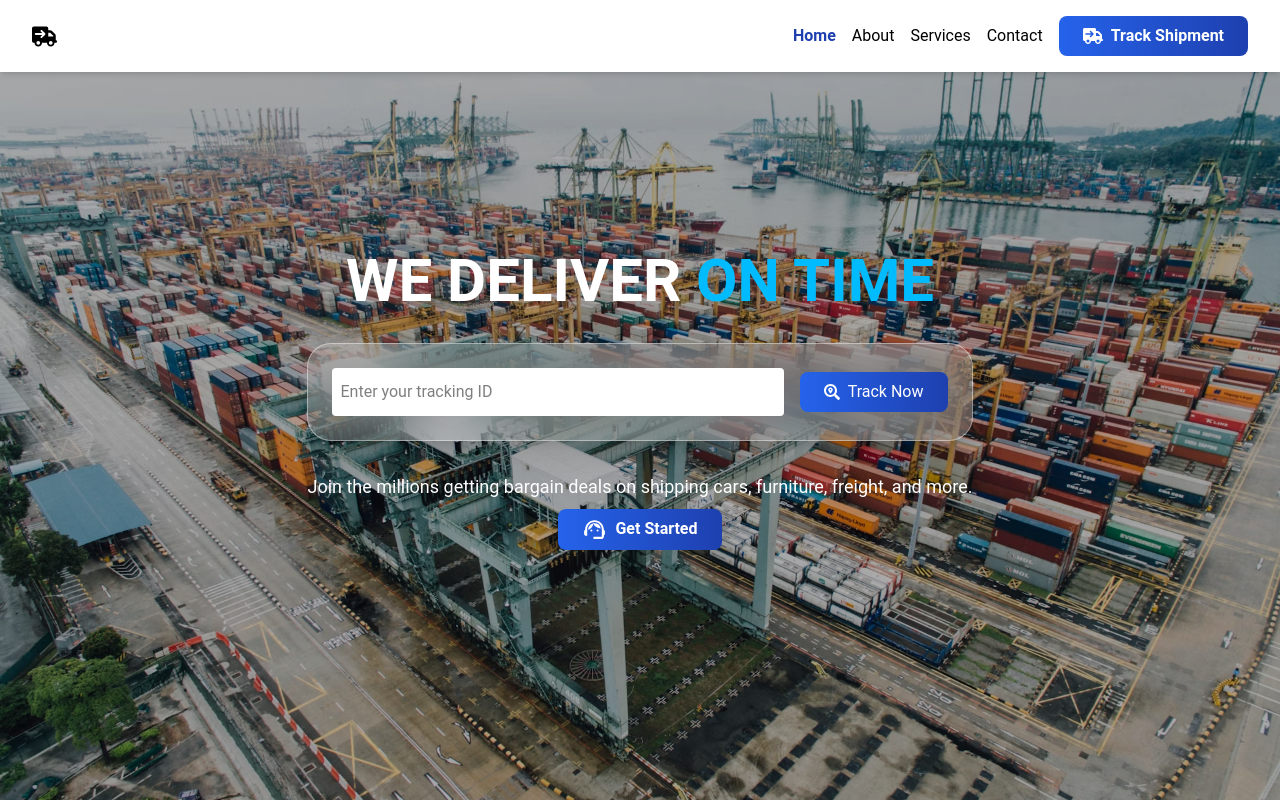
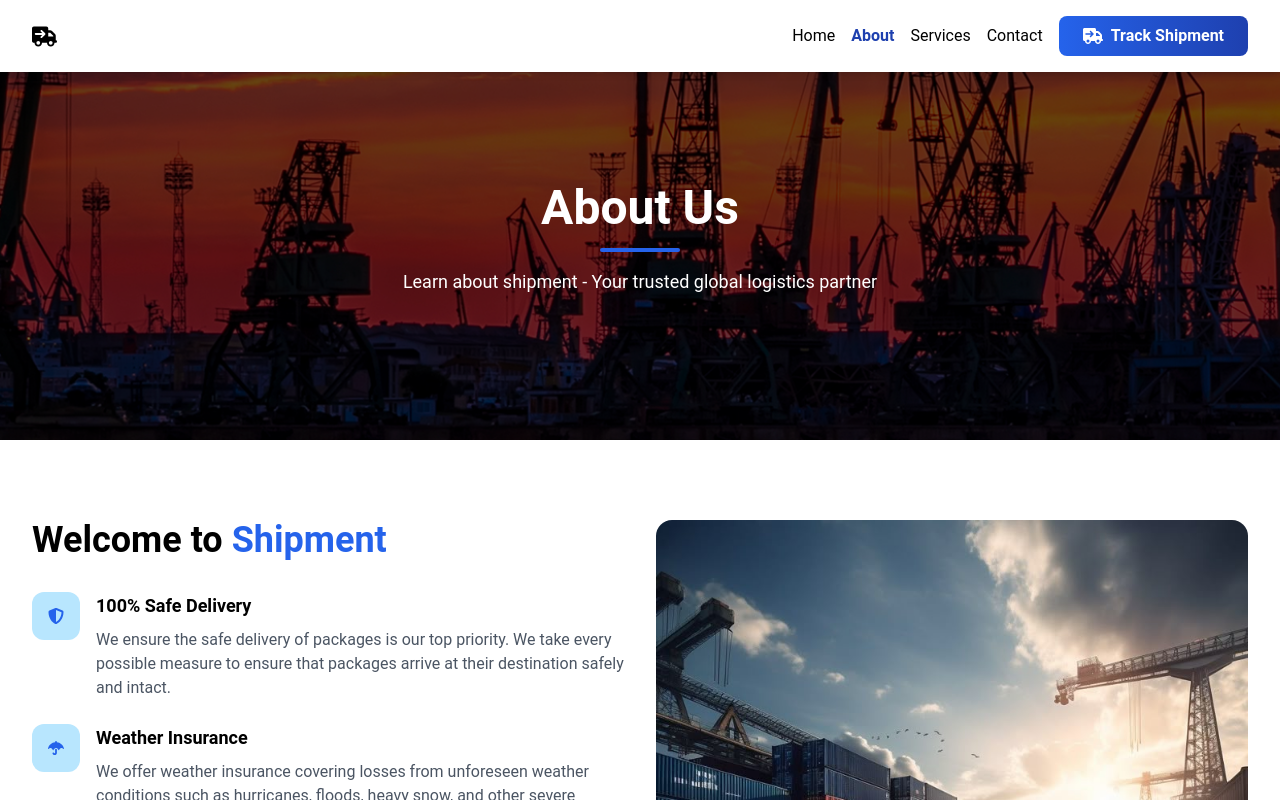
Before and after one commit to kemichris/shipping, a React (Vite) app in the folder shipping-client/: page /about in a window 1280 px wide. Before the commit this address led to /. Shown: the top 800 px of the page. Built offline with nearby package versions, Linux system fonts and the light colour scheme.

Commit message:
About page

```diff
--- a/shipping-client/src/components/home/Testimony.jsx
+++ b/shipping-client/src/components/home/Testimony.jsx
@@ -40,7 +40,7 @@ export function Testimony() {
     },
   ];
   return (
-    <section className=" flex flex-col items-center py-12 px-8 bg-bg-white">
+    <section className=" flex flex-col items-center pt-12 pb-20 px-8 bg-bg-white">
       <h2 className="font-bold text-3xl md:text-4xl text-black mb-8 text-center">
         Client <span className="text-primary-light">Testimonials</span>
       </h2>
--- /dev/null
+++ b/shipping-client/src/components/layout/PageHero.jsx
@@ -0,0 +1,26 @@
+
+import pageHeroImg from '../../assets/pageHero.jpg'
+
+export function PageHero({ title, description }) {
+  return (
+    <div
+      className='relative bg-cover bg-center flex flex-col items-center justify-center w-full h-[50vh] mt-10'
+      style={{ backgroundImage: `url(${pageHeroImg})` }}
+    >
+
+      <div className='absolute inset-0 bg-black/60'></div>
+
+
+      <div className='relative z-10 flex flex-col items-center gap-4'>
+        <h1 className='text-center text-4xl md:text-5xl font-bold text-white'>
+          {title}
+        </h1>
+        <div className='w-20 h-1 bg-primary-light rounded-full'></div>
+
+        <p className='text-white text-base md:text-lg text-center'>
+          {description}
+        </p>
+      </div>
+    </div>
+  );
+}
--- a/shipping-client/src/pages/layout/PublicLayout.jsx
+++ b/shipping-client/src/pages/layout/PublicLayout.jsx
@@ -1,7 +1,7 @@
 import { Outlet } from 'react-router-dom';
 
 import { Navbar } from '../../components/layout/Navbar';
-// import { Footer } from '../../components/layout/Footer';
+import { Footer } from '../../components/layout/Footer';
 
 
 export function PublicLayout() {
@@ -9,7 +9,7 @@ export function PublicLayout() {
         <>
             <Navbar />
             <Outlet />
-            {/* <Footer /> */}
+            <Footer />
         </>
     );
 }
--- /dev/null
+++ b/shipping-client/src/pages/public/About.jsx
@@ -0,0 +1,15 @@
+import { PageHero } from "../../components/layout/PageHero"
+import { WelcomeSection } from "../../components/home/WelcomeSection"
+import { StatsSection } from "../../components/home/StatsSection"
+
+export function About() {
+    return (
+        <>
+        <title>shipping-client | About</title>
+        <PageHero title='About Us' description='Learn about shipment - Your trusted global logistics partner' />
+        <WelcomeSection />
+        <StatsSection />
+
+        </>
+    )
+}
--- a/shipping-client/src/routes/publicRoutes.jsx
+++ b/shipping-client/src/routes/publicRoutes.jsx
@@ -1,6 +1,6 @@
 import { PublicLayout } from '../pages/layout/PublicLayout';
-
 import { Home } from '../pages/public/Home';
+import { About } from '../pages/public/About';
 
 
 export const publicRoutes = [
@@ -15,6 +15,10 @@ export const publicRoutes = [
                 path: '/',
                 element: <Home />,
             },
+            {
+                path: '/about',
+                element: <About />,
+            },
 
         ],
     },
```
Also changed, not shown: shipping-client/src/assets/pageHero.jpg (added).
